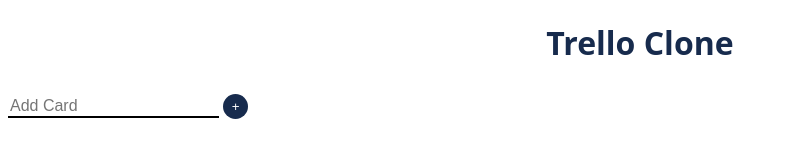
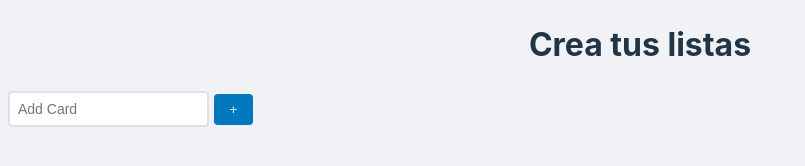
Before and after one commit to felipehmora/Trello-Clone, a website built with Vite: page index.html in a window 1280 px wide. Shown: the whole page, without its empty margins (0-805 px from the left). Built offline with nearby package versions, Linux system fonts and the light colour scheme.

Commit message:
agregando estilos

```diff
--- a/index.html
+++ b/index.html
@@ -7,26 +7,12 @@
     <link rel="stylesheet" href="style.css" />
   </head>
   <body>
-    <h1>Trello Clone</h1>
+    <h1>Crea tus listas</h1>
     <div class="main-container">
       <div id="add-card">
         <input type="text" placeholder="Add Card" id="card-input" />
         <button id="add-btn" class="add-button">+</button>
       </div>
-      <!--<div class="card">
-        <h2>Card Title 1</h2>
-        <input type="text" placeholder="Add Task" id="task-input" />
-        <button id="add-task" onclick="obtainAddButton()" class="add-button">
-          +
-        </button>
-
-        <div class="adding-task">
-          <input type="text" placeholder="Add Task" id="task-input" />
-          <div class="btn-container">
-            <button class="normal-btn">Save</button>
-            <button class="normal-btn">Cancel</button>
-          </div>-->
-        </div>
       </div>
     </div>
   </body>
--- a/index.js
+++ b/index.js
@@ -55,7 +55,7 @@
   Sortable.create(tasksList, {
     group: {
       name: "tasks",
-      pull: true,
+      pull: true, // To clone: set pull to 'clone'
     },
   });
 };
--- a/style.css
+++ b/style.css
@@ -1,23 +1,17 @@
 :root {
+  font-family: Inter, system-ui, Avenir, Helvetica, Arial, sans-serif;
+  line-height: 1.5;
+  font-weight: 400;
+  color: #213547;
+  background-color: #f0f2f5;
   --margin-right: 30px;
   --padding-right: 10px;
   --margin-top: 5%;
   --border-radius: 20px;
 }
 
-html {
-  background-color: white;
-  font-family: system-ui, -apple-system, BlinkMacSystemFont, "Segoe UI", Roboto,
-    Oxygen, Ubuntu, Cantarell, "Open Sans", "Helvetica Neue", sans-serif;
-}
-
 h1 {
-  color: #172b4d;
   text-align: center;
-}
-
-h2 {
-  color: black;
 }
 
 .main-container {
@@ -26,36 +20,28 @@
 }
 
 .card {
-  background-color: #f1f2f4;
-  color: white;
-  width: 250px;
-  height: 300px;
+  background: #ebecf0;
   border-radius: 8px;
-  text-align: center;
-  box-shadow: 0 4px 6px rgba(0, 0, 0, 0.1);
-  transition: transform 0.3s ease, box-shadow 0.3s ease;
+  width: 300px;
+  min-height: 100px;
+  padding: 10px;
+  flex-shrink: 0;
 }
 
 input {
-  background: none; /* Elimina cualquier fondo */
-  background-color: transparent; /* Asegura la transparencia */
-  border: none; /* Elimina todos los bordes */
-  border-bottom: 2px solid black; /* Agrega un borde solo en la parte inferior */
-  font-size: 16px; /* Ajusta el tamaño del texto */
-  outline: none; /* Elimina el contorno azul al enfocarse */
-  transition: border-color 0.3s ease; /* Efecto de transición al cambiar el color */
-  margin-top: 10px;
+  padding: 8px;
+  border: 2px solid #dfe1e6;
+  border-radius: 4px;
+  font-size: 14px;
 }
 
 .add-button,
 .add-task-button {
-  width: 25px;
-  height: 25px;
-  border-radius: 150%;
-  border-style: none;
-  background: none;
-  background-color: #172b4d;
+  padding: 8px 16px;
+  background: #0079bf;
   color: white;
+  border: none;
+  border-radius: 4px;
   cursor: pointer;
 }
 
@@ -95,5 +81,13 @@
 }
 
 .input-text {
+  background: white;
+  border: none;
+  border-radius: 8px;
   color: #172b4d;
+  cursor: pointer;
+  padding: 10px;
+  width: 270px;
+  text-align: left;
+  height: fit-content;
 }
```
